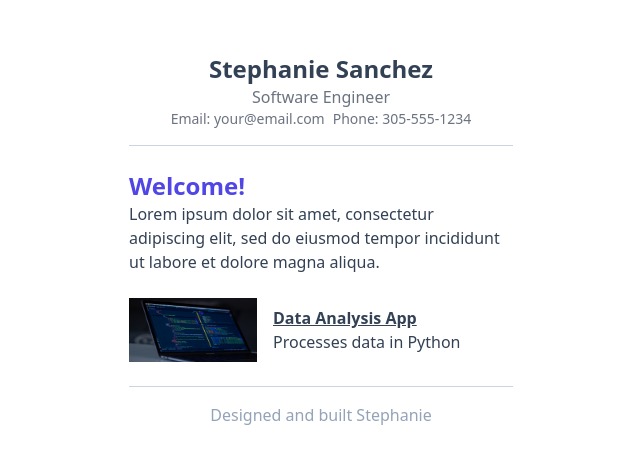
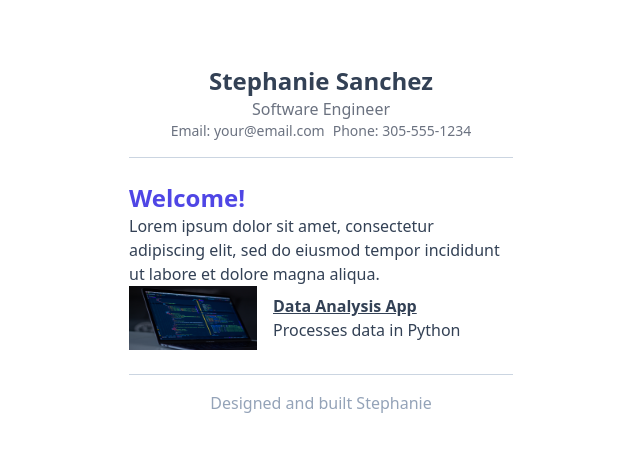
Before and after one commit to StephanieKSanchez/simple-portfolio-site, a Next.js app: page / in a window 1280 px wide. Shown: the part 160-624 px from the top of the page, without its empty margins (319-959 px from the left). Built offline with nearby package versions, Linux system fonts and the light colour scheme.

Commit message:
moved layout, header, and footer components to _app.tsx to be available globally & make code a little more dry

```diff
--- a/pages/_app.tsx
+++ b/pages/_app.tsx
@@ -1,8 +1,19 @@
-import '../styles/globals.css'
-import type { AppProps } from 'next/app'
+import "../styles/globals.css";
+import type { AppProps } from "next/app";
+import Layout from "../components/layout";
+import Header from "../components/header";
+import Footer from "../components/footer";
 
 function MyApp({ Component, pageProps }: AppProps) {
-  return <Component {...pageProps} />
+  return (
+    <Layout>
+      <div className="text-slate-700 flex flex-col gap-6">
+        <Header />
+        <Component {...pageProps} />
+        <Footer />
+      </div>
+    </Layout>
+  );
 }
 
-export default MyApp
+export default MyApp;
--- a/pages/data-analysis.tsx
+++ b/pages/data-analysis.tsx
@@ -6,15 +6,7 @@ import Header from "../components/header";
 import Layout from "../components/layout";
 
 const DataAnalysis: NextPage = () => {
-  return (
-    <Layout>
-      <div className="text-slate-700 flex flex-col gap-6">
-        <Header />
-        Something about my data analysis app here...
-        <Footer />
-      </div>
-    </Layout>
-  );
+  return <div>Something about my data analysis app here...</div>;
 };
 
 export default DataAnalysis;
--- a/pages/index.tsx
+++ b/pages/index.tsx
@@ -9,16 +9,12 @@ import ProjectPreview from "../components/project-preview";
 
 const Home: NextPage = () => {
   return (
-    <Layout>
-      <div className="text-slate-700 flex flex-col gap-6">
-        <Header />
-        <Profile />
-        <div>
-          <ProjectPreview />
-        </div>
-        <Footer />
+    <div>
+      <Profile />
+      <div>
+        <ProjectPreview />
       </div>
-    </Layout>
+    </div>
   );
 };
 
```
